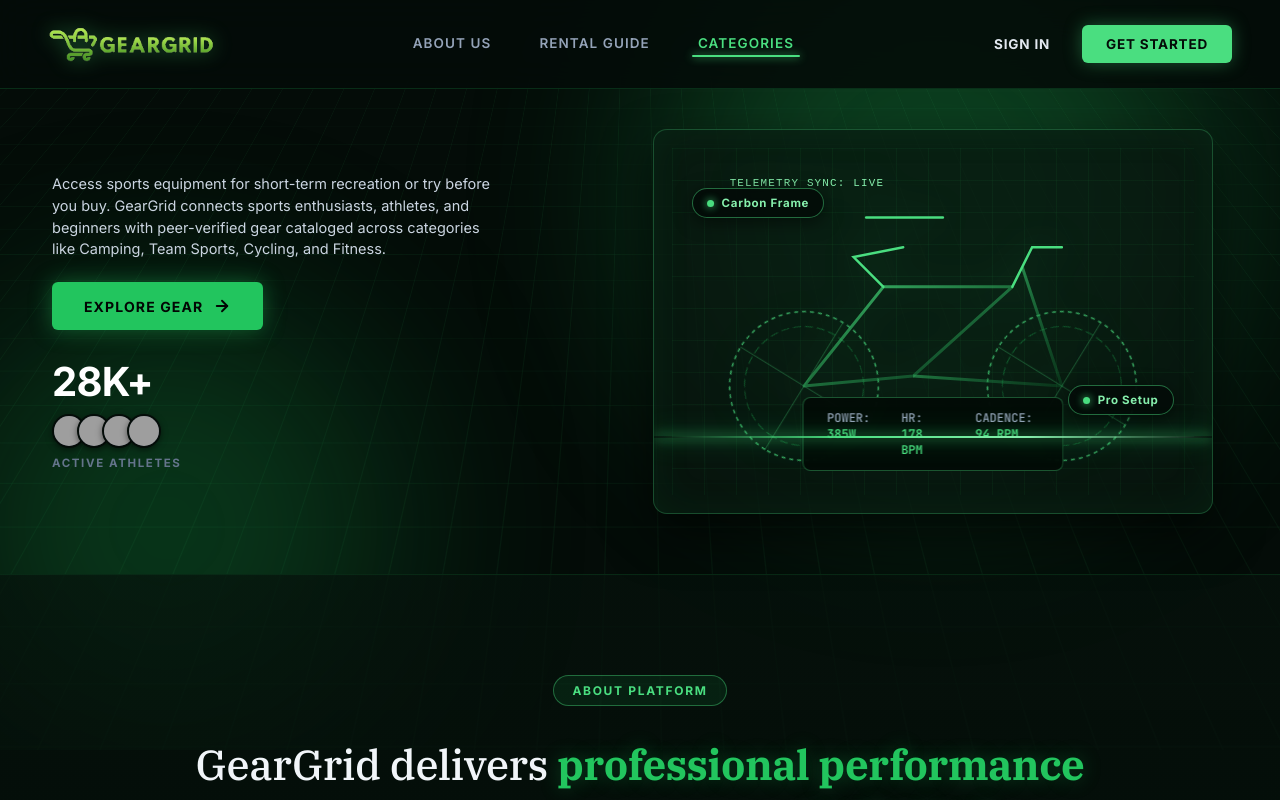
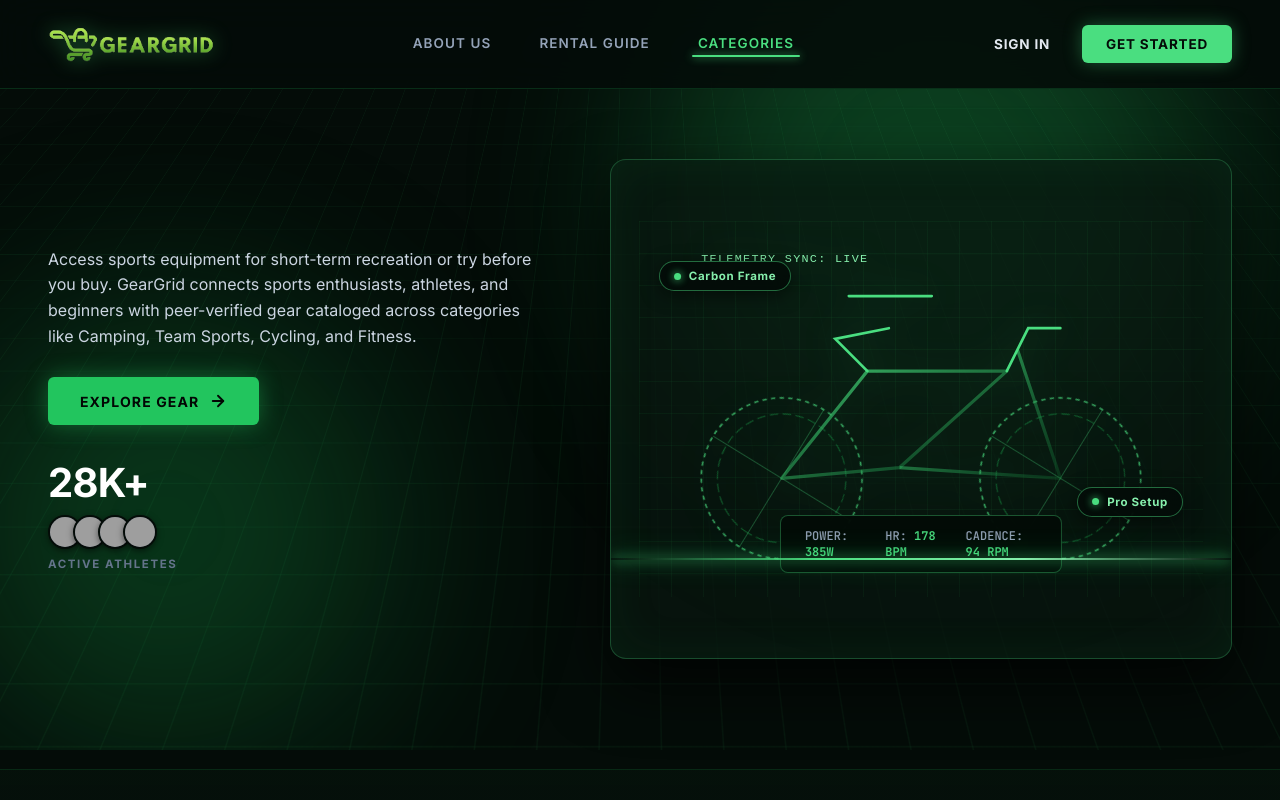
Before and after one commit to Clarence660/GearGrid, a React (Vite) app: page / in a window 1280 px wide. Shown: the top 800 px of the page. Built offline with nearby package versions, Linux system fonts and the light colour scheme; no server answers; grey boxes are pictures that could not be loaded.

Commit message:
ui: enlarge hero section viewport coverage and expand HUD frame size

```diff
--- a/src/pages/LandingPage.css
+++ b/src/pages/LandingPage.css
@@ -221,35 +221,37 @@
 .gg-hero-section {
   position: relative;
   z-index: 1;
-  max-width: 1240px;
+  max-width: 1360px;
+  min-height: calc(100vh - 120px);
   margin: 0 auto;
-  padding: 40px 32px 60px;
+  padding: 60px 48px 100px;
   display: grid;
-  grid-template-columns: 1fr 1.1fr;
-  gap: 48px;
+  grid-template-columns: 1fr 1.25fr;
+  gap: 64px;
   align-items: center;
 }
 
 @media (max-width: 990px) {
   .gg-hero-section {
     grid-template-columns: 1fr;
-    padding: 30px 20px 48px;
-    gap: 32px;
+    min-height: auto;
+    padding: 40px 24px 60px;
+    gap: 40px;
   }
 }
 
 .gg-hero-content {
   display: flex;
   flex-direction: column;
-  gap: 22px;
+  gap: 28px;
 }
 
 .gg-hero-tagline {
-  font-size: 14.5px;
-  line-height: 1.5;
+  font-size: 16px;
+  line-height: 1.6;
   color: #cbd5e1;
   font-weight: 400;
-  max-width: 440px;
+  max-width: 520px;
   margin: 0;
 }
 
@@ -327,17 +329,17 @@
   position: relative;
   background: rgba(8, 22, 15, 0.75);
   border: 1px solid rgba(74, 222, 128, 0.28);
-  border-radius: 14px;
+  border-radius: 16px;
   overflow: hidden;
-  box-shadow: 0 20px 48px rgba(0, 0, 0, 0.65), inset 0 0 40px rgba(34, 197, 94, 0.08);
-  min-height: 360px;
-  max-width: 560px;
+  box-shadow: 0 24px 64px rgba(0, 0, 0, 0.75), inset 0 0 50px rgba(34, 197, 94, 0.08);
+  min-height: 500px;
+  max-width: 680px;
   width: 100%;
   display: flex;
   flex-direction: column;
   justify-content: center;
   align-items: center;
-  padding: 18px;
+  padding: 28px;
   margin: 0 auto;
 }
 
```
